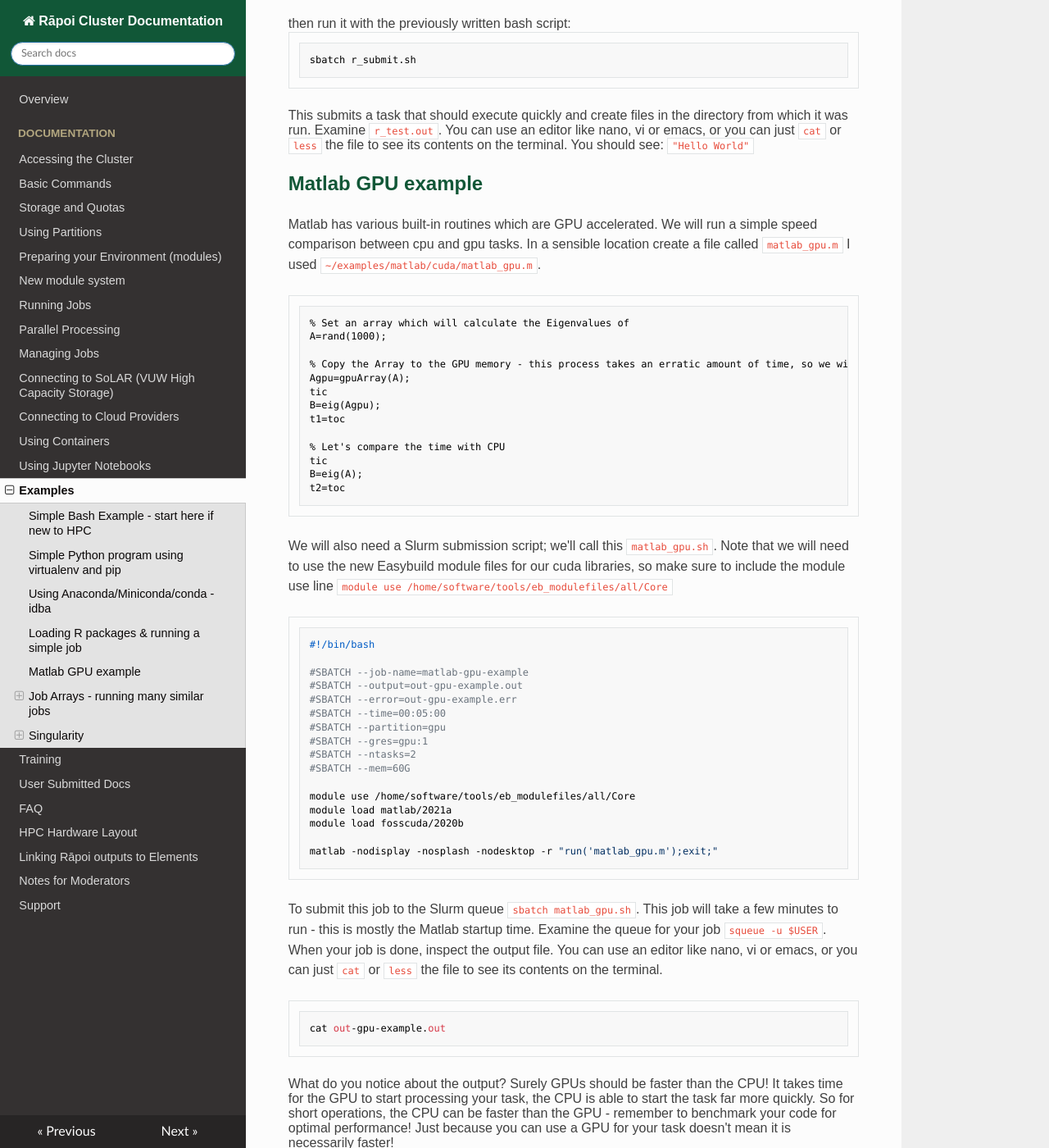
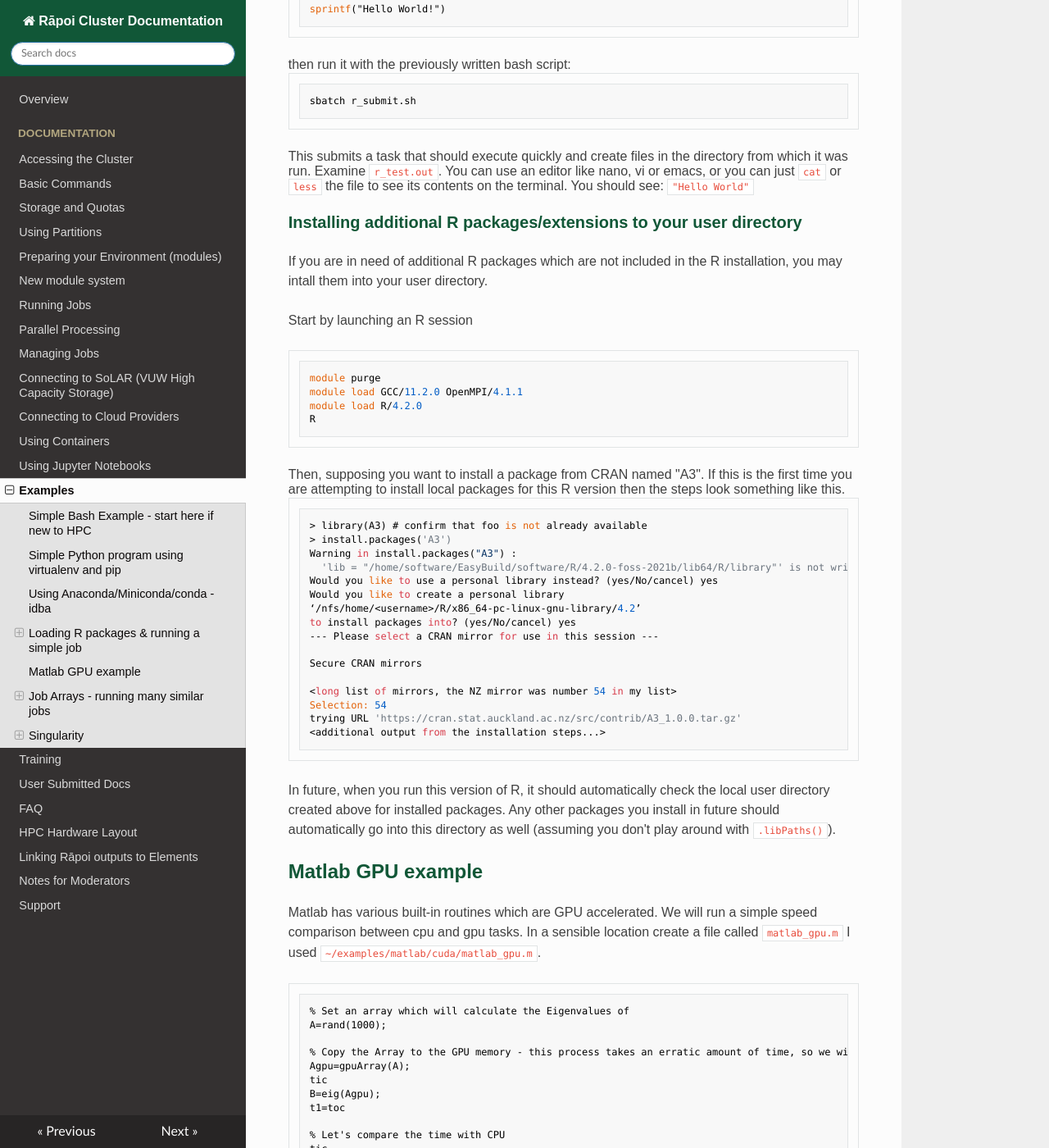
Before and after one commit to vuw-research-computing/raapoi-docs, an MkDocs documentation site: the page built from docs/examples.md, in a window 1280 px wide and 1400 px high, scrolled down 7929 px. Shown: the whole window at 82% size. Built offline with MkDocs 1.6.1, drawn with Linux system fonts in a browser that asks for light colours; nearby versions of some CDN libraries; some web fonts are replaced; some of the changed text lies outside the part shown.

Commit message:
updated docs with more recent R installation

````diff
--- a/docs/examples.md
+++ b/docs/examples.md
@@ -159,8 +159,10 @@ Check for your job on the queue with `squeue` though it might finish very fast.
 
 First login to Rāpoi and load the R and R/CRAN modules:
 ```bash
-module load R/4.0.2
-module load R/CRAN
+module purge                         # clean/reset your environment
+module load config                   # reload utilities such as vuw-job-report
+module load GCC/11.2.0 OpenMPI/4.1.1 # pre-requisites for the new R module
+module load R/4.2.0
 ```
 
 
@@ -177,12 +179,12 @@ Test library existence:
 This should load the package, and give some output like this:
 
 ```R
-── Attaching packages ─────────────────────────────────────── tidyverse 1.3.0 ──
-✔ ggplot2 3.3.2     ✔ purrr   0.3.4
-✔ tibble  3.0.1     ✔ dplyr   1.0.0
-✔ tidyr   1.1.0     ✔ stringr 1.4.0
-✔ readr   1.3.1     ✔ forcats 0.5.0
-── Conflicts ────────────────────────────────────────── tidyverse_conflicts() ──
+── Attaching packages ──────────────────────────── tidyverse 1.3.1 ──
+✔ ggplot2 3.3.5     ✔ purrr   0.3.4
+✔ tibble  3.1.6     ✔ dplyr   1.0.8
+✔ tidyr   1.2.0     ✔ stringr 1.4.0
+✔ readr   2.1.2     ✔ forcats 0.5.1
+── Conflicts ─────────────────────────────── tidyverse_conflicts() ──
 ✖ dplyr::filter() masks stats::filter()
 ✖ dplyr::lag()    masks stats::lag()
 ```
@@ -208,8 +210,9 @@
 #SBATCH --time=10:00
 #
 
-module load R/4.0.2
-module load R/CRAN
+module purge
+module load GCC/11.2.0 OpenMPI/4.1.1
+module load R/4.2.0
 
 Rscript mytest.R
 ```
@@ -228,6 +231,42 @@ sbatch r_submit.sh
 This submits a task that should execute quickly and create files in the directory from which it was run.
 Examine ```r_test.out```. You can use an editor like nano, vi or emacs, or you can just ```cat``` or ```less``` the file to see its contents on the terminal. You should see:
 ``` "Hello World"```
+
+### Installing additional R packages/extensions to your user directory
+
+If you are in need of additional R packages which are not included in the R installation, you may intall them into your user directory.
+
+Start by launching an R session
+```
+module purge
+module load GCC/11.2.0 OpenMPI/4.1.1
+module load R/4.2.0
+R
+```
+Then, supposing you want to install a package from CRAN named "A3".
+If this is the first time you are attempting to install local packages for this R version then the steps look something like this.
+```
+> library(A3) # confirm that foo is not already available
+> install.packages('A3')
+Warning in install.packages("A3") :
+  'lib = "/home/software/EasyBuild/software/R/4.2.0-foss-2021b/lib64/R/library"' is not writable
+Would you like to use a personal library instead? (yes/No/cancel) yes
+Would you like to create a personal library
+‘/nfs/home/<username>/R/x86_64-pc-linux-gnu-library/4.2’
+to install packages into? (yes/No/cancel) yes
+--- Please select a CRAN mirror for use in this session ---
+
+Secure CRAN mirrors
+
+<long list of mirrors, the NZ mirror was number 54 in my list>
+Selection: 54
+trying URL 'https://cran.stat.auckland.ac.nz/src/contrib/A3_1.0.0.tar.gz'
+<additional output from the installation steps...>
+```
+
+In future, when you run this version of R, it should automatically check the local user directory created above for installed packages. Any other packages you install in future should automatically go into this directory as well (assuming you don't play around with `.libPaths()`).
+
+
 
 ## Matlab GPU example
 
@@ -424,7 +463,9 @@ r_submit.sh:
 #SBATCH --ntasks=1
 #SBATCH --mem=1G
 
-module load R/CRAN
+module purge
+module load GCC/11.2.0 OpenMPI/4.1.1
+module load R/4.2.0
 
 # Print the task id.
 Rscript r_random_alpha.R $SLURM_ARRAY_TASK_ID
````
Also changed, not shown: docs/running_jobs.md (+5 -2 lines).
